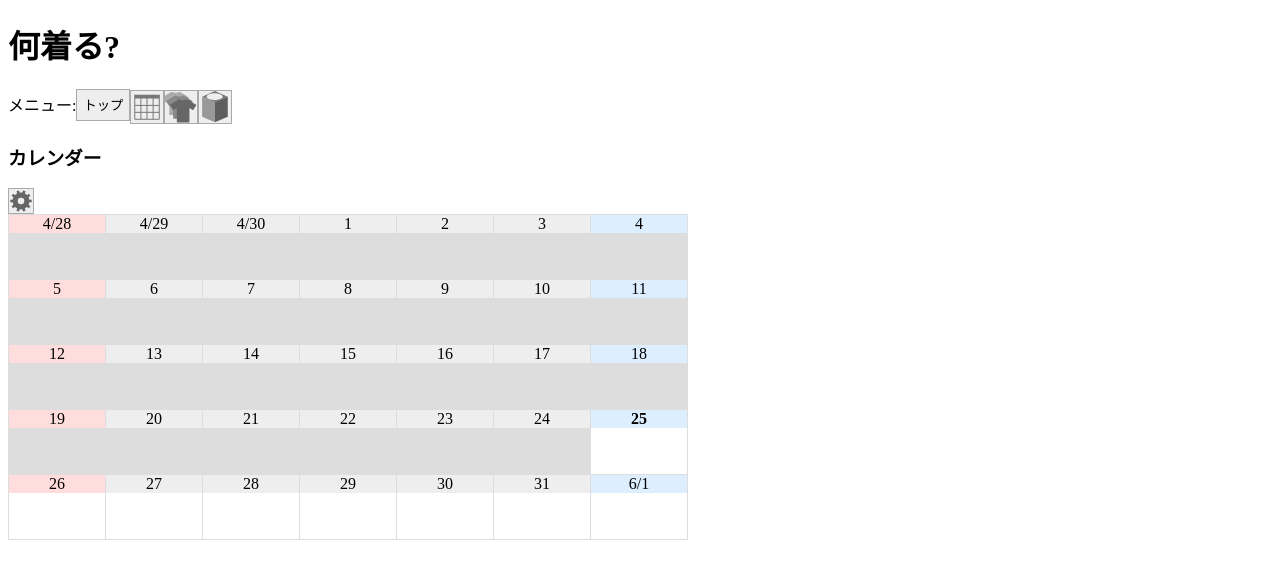
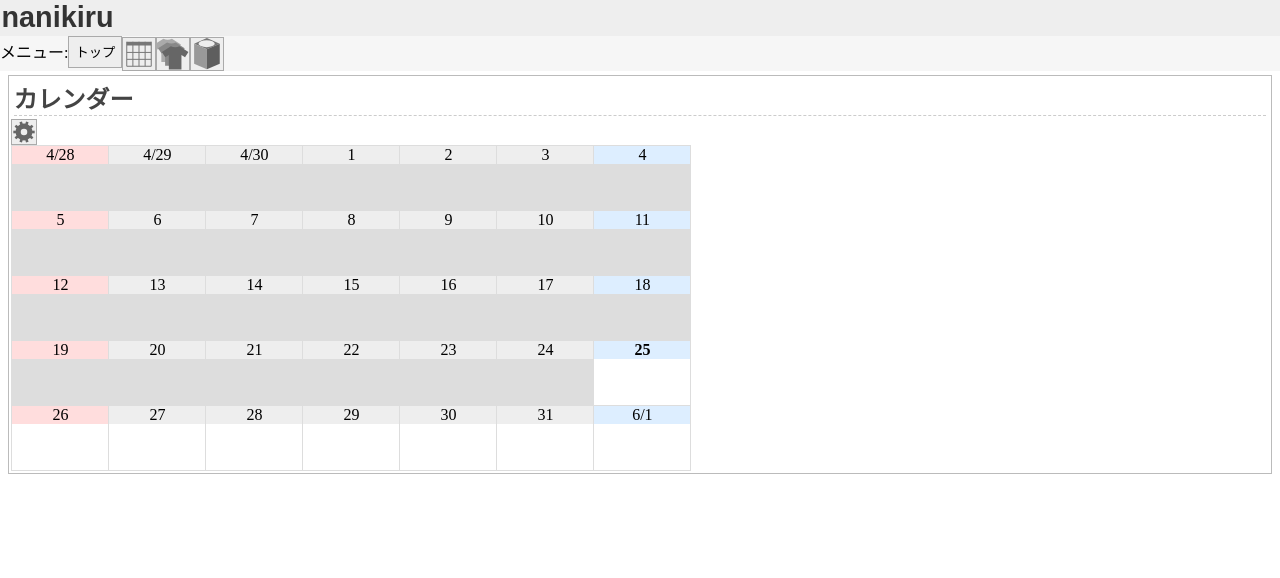
Before and after one commit to uhyo/nanikiru, a plain HTML site: page index.html in a window 1280 px wide. Drawn offline with Linux system fonts and the light colour scheme.

Commit message:
I style you!

```diff
--- a/css/css.css
+++ b/css/css.css
@@ -1,3 +1,47 @@
+/* 全体 */
+body{
+	margin:0;
+}
+body > header{
+	madgin:0;
+	padding:0.2ex;
+	background-color:#eeeeee;
+}
+body > header h1{
+	font-family:fantasy;
+	font-size:1.8rem;
+	margin:0;
+	color:#333333;
+}
+main#main{
+	margin:6px;
+}
+.menu{
+	background-color:#f6f6f6;
+	margin:-6px -6px 4px -6px;
+}
+section{
+	border:1px solid #bbbbbb;
+	margin:0.3ex;
+	padding:0.3ex;
+}
+section h1{
+	margin:0.2ex;
+	font-size: 1.5rem;
+	color:#444444;
+	border-bottom: 1px dashed #cccccc;
+}
+section section h1{
+	font-size:1.25rem;
+}
+/* sccon */
+.scheduler-container{
+	/* dirty prefix */
+	/*display:-webkit-box;
+	display:-moz-box;
+	display:box;*/
+}
+
 /* カレンダー */
 table.calender{
 	border-collapse:collapse;
@@ -31,13 +75,6 @@ table.calender td div.dailylog{
 table.calender td:hover{
 	background-color:#f4f4f4;
 }
-/* sccon */
-.scheduler-container{
-	/* dirty prefix */
-	display:-webkit-box;
-	display:-moz-box;
-	display:box;
-}
 /* dayvision */
 table.dayvision-table{
 	border-collapse:collapse;
@@ -66,6 +103,7 @@ div.cloth-option{
 	border:1px #dddddd solid;
 	text-align:center;
 	padding:0.5ex;
+	display:inline-block;
 }
 div.cloth-option:hover{
 	background-color:#eeffff;
--- a/index.html
+++ b/index.html
@@ -2,7 +2,7 @@
 <html lang="ja">
   <head>
     <meta charset="UTF-8">
-    <title>何着る?  &#x2013; ぼくの服装管理サービス</title>
+    <title>nanikiru  &#x2013; ぼくの服装管理サービス</title>
     <script src="ts/db.js"></script>
     <script src="ts/ui.js"></script>
     <script src="ts/panel.js"></script>
@@ -11,7 +11,7 @@
   </head>
   <body role="application">
     <header>
-      <h1>何着る?</h1>
+      <h1>nanikiru</h1>
     </header>
     <main id="main">
     </main>
--- a/ts/ui.js
+++ b/ts/ui.js
@@ -607,6 +607,7 @@ var UI;
                     }
                 });
                 empty(c);
+                c.classList.add("limit-width");
                 c.appendChild(el("h1", function (h1) {
                     h1.textContent = (d.getMonth() + 1) + "月" + d.getDate() + "日の服を選択";
                 }));
@@ -1909,6 +1910,7 @@ var UI;
             var _this = this;
                 _super.call(this);
             var c = this.getContent();
+            c.classList.add("menu");
             c.textContent = "メニュー:";
             c.appendChild(el("button", function (button) {
                 button.textContent = "トップ";
```
Also changed, not shown: 1 other file.
